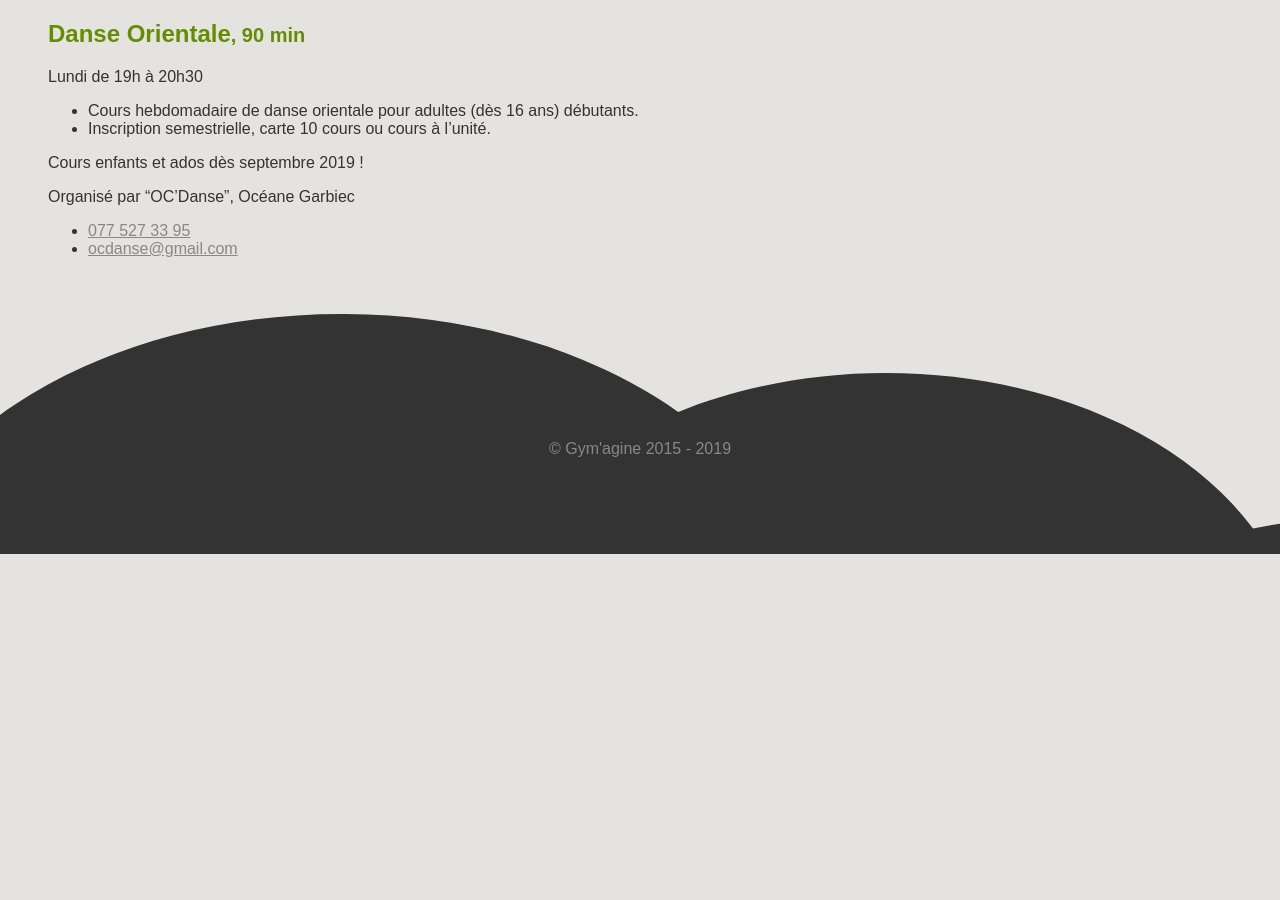
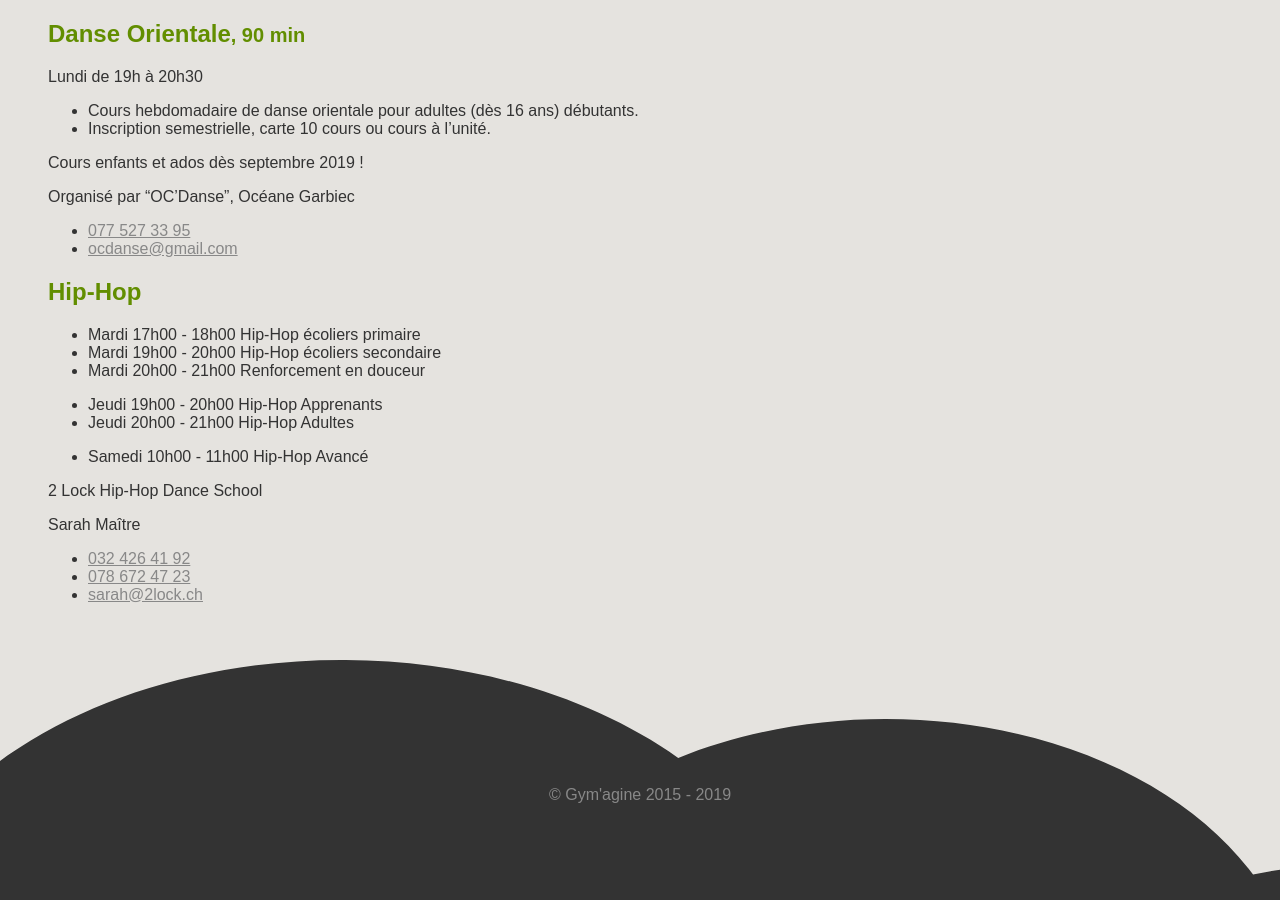
Before and after one commit to kilowhat/gymagine.ch, a Jekyll site: the page built from cours.md, in a window 1280 px wide and 900 px high, scrolled down 1165 px. Built offline with Jekyll 4.4.1, drawn with Linux system fonts in a browser that asks for light colours; comment, search, counter and statistics services are not loaded; before the commit the page ends 1719 px from its top, so only the background shows below that.

Commit message:
Ajout Hip-Hop

```diff
--- a/cours.md
+++ b/cours.md
@@ -64,3 +64,26 @@ Organisé par "OC’Danse", Océane Garbiec
 
 - [077 527 33 95](tel:+41775273395)
 - <ocdanse@gmail.com>
+
+## Hip-Hop
+
+- Mardi 17h00 - 18h00 Hip-Hop écoliers primaire
+- Mardi 19h00 - 20h00 Hip-Hop écoliers secondaire
+- Mardi 20h00 - 21h00 Renforcement en douceur
+
+<!-- -->
+
+- Jeudi 19h00 - 20h00 Hip-Hop Apprenants
+- Jeudi 20h00 - 21h00 Hip-Hop Adultes
+
+<!-- -->
+
+- Samedi 10h00 - 11h00 Hip-Hop Avancé
+
+2 Lock Hip-Hop Dance School
+
+Sarah Maître
+
+- [032 426 41 92](tel:+41324264192)
+- [078 672 47 23](tel:+41786724723)
+- <sarah@2lock.ch>
```
